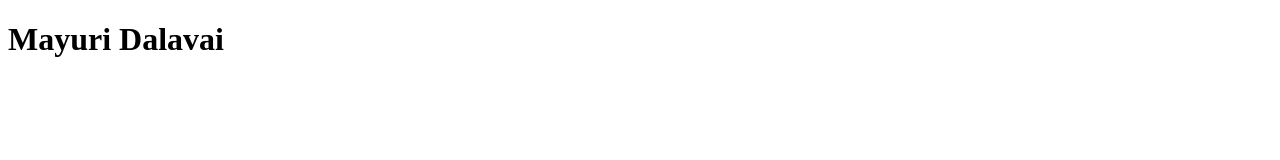
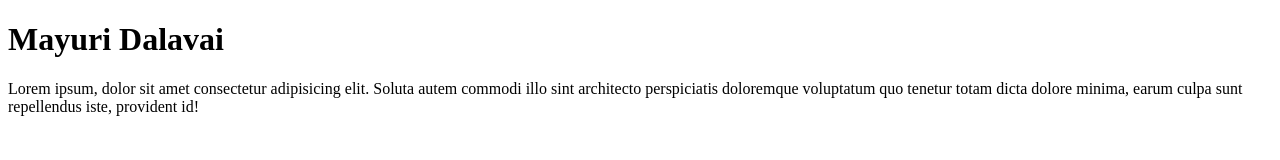
Before and after one commit to Mayuridalavai/SDE_htmlCss_demo, a plain HTML site: page test.html in a window 1280 px wide. Drawn offline with Linux system fonts and the light colour scheme.

Commit message:
added lorem paragraph

```diff
--- a/test.html
+++ b/test.html
@@ -8,5 +8,11 @@
   </head>
   <body>
     <h1>Mayuri Dalavai</h1>
+    <p>
+      Lorem ipsum, dolor sit amet consectetur adipisicing elit. Soluta autem
+      commodi illo sint architecto perspiciatis doloremque voluptatum quo
+      tenetur totam dicta dolore minima, earum culpa sunt repellendus iste,
+      provident id!
+    </p>
   </body>
 </html>
```
